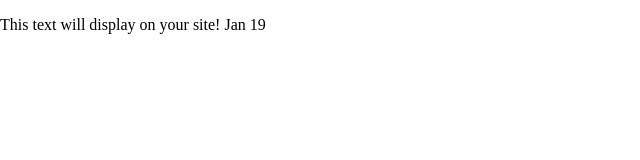
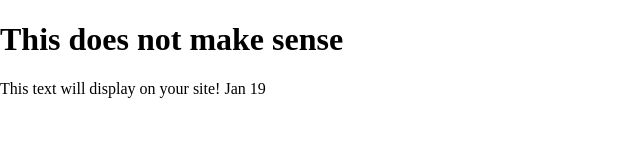
Before and after one commit to Leonelcasstro/My-First-Rep, a plain HTML site: page index.html in a window 1280 px wide. Shown: the whole page, without its empty margins (0-640 px from the left). Drawn offline with Linux system fonts and the light colour scheme.

Commit message:
Updated copy

```diff
--- a/index.html
+++ b/index.html
@@ -24,7 +24,7 @@
 
 <body>
   <!-- Place your site's HTML here -->
-  <p>This text will display on your site! Jan 19</p>
+  <h1>This does not make sense</h1><p>This text will display on your site! Jan 19</p>
   <script src="js/main.js"></script>
 </body>
 
```
